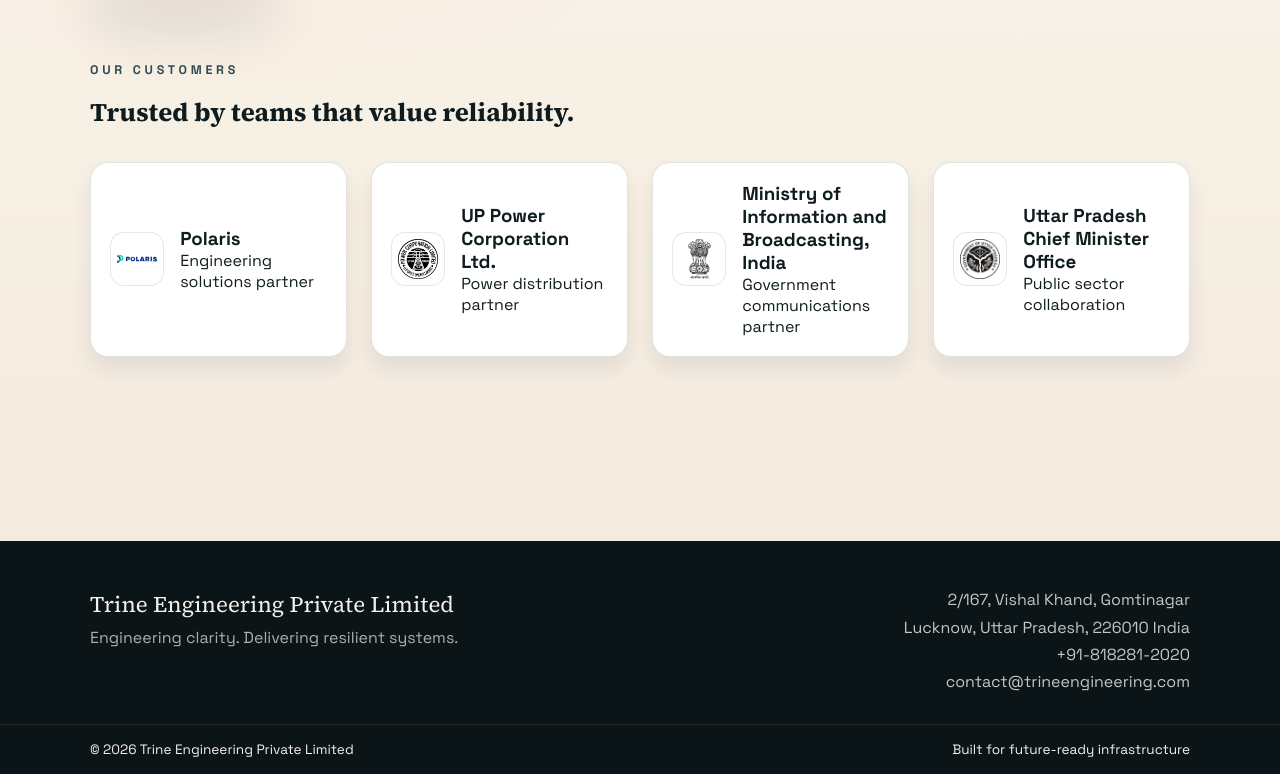
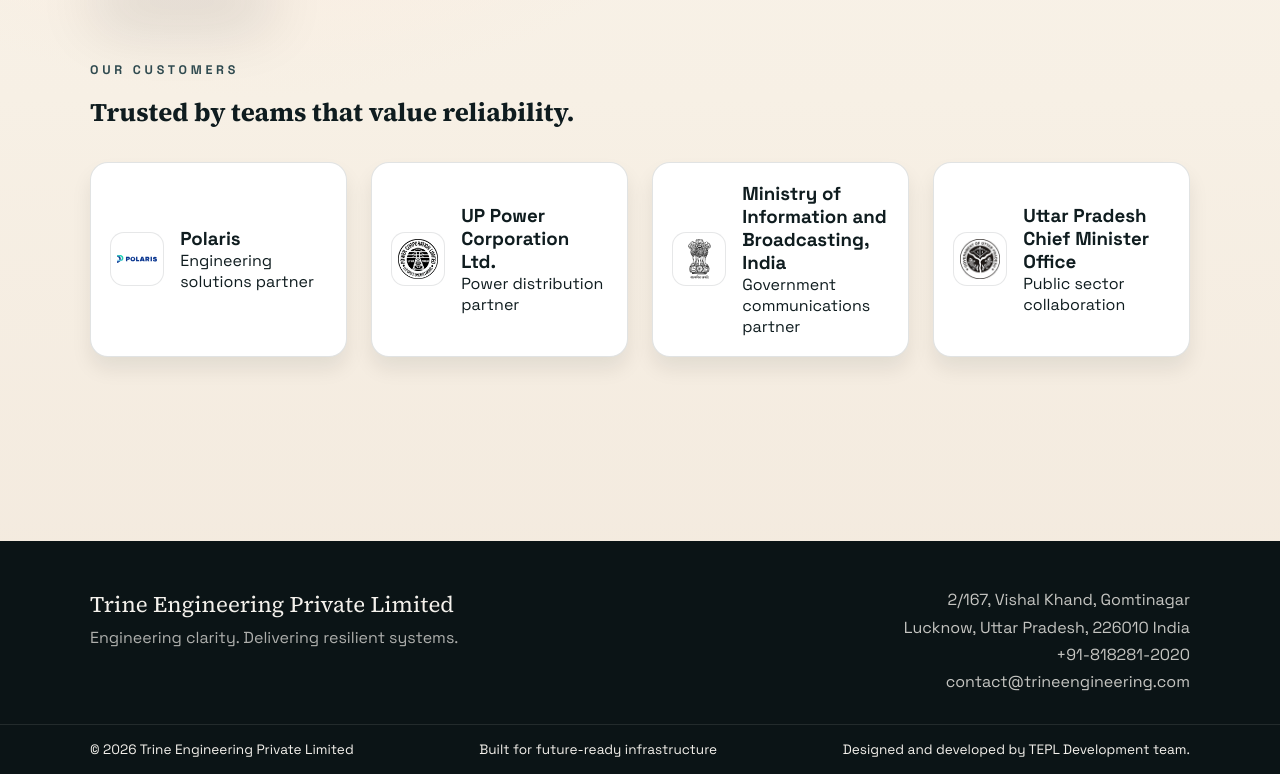
Before and after one commit to disputedbug/TrinePortal, a Next.js app: page / in a window 1280 px wide. Shown: the part 918-1692 px from the top of the page. Built offline with nearby package versions, Linux system fonts and the light colour scheme.

Commit message:
Minor changes

```diff
--- a/app/components/SiteFooter.tsx
+++ b/app/components/SiteFooter.tsx
@@ -17,6 +17,7 @@
         <div className="container footer-bar-inner">
           <span>© 2026 Trine Engineering Private Limited</span>
           <span>Built for future-ready infrastructure</span>
+          <span>Designed and developed by TEPL Development team.</span>
         </div>
       </div>
     </footer>
```
